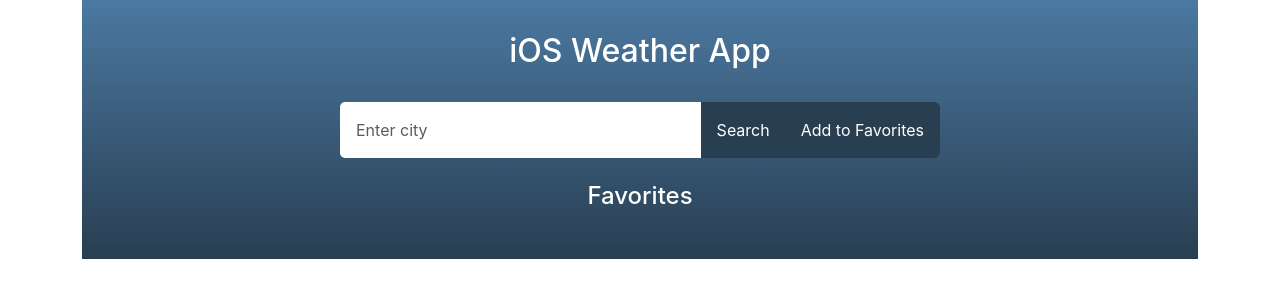
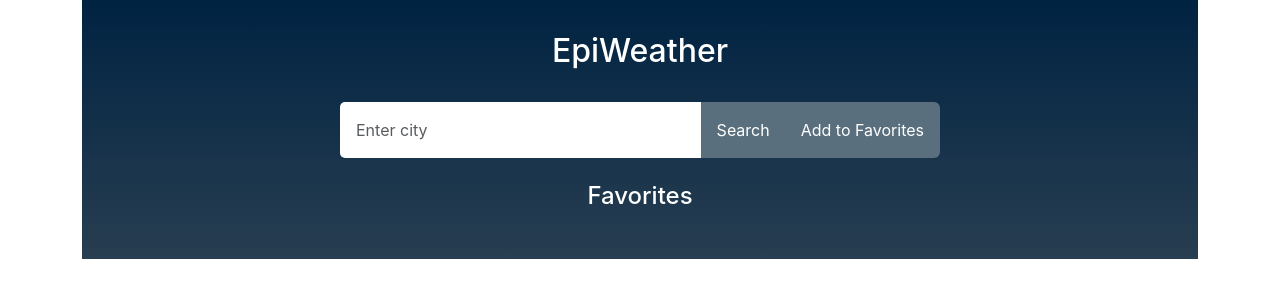
Before and after one commit to fabioran96/epi-weather, a React (Create React App) app: page / in a window 1280 px wide. Shown: the top 300 px of the page. Built offline with nearby package versions, Linux system fonts and the light colour scheme.

Commit message:
update css

```diff
--- a/src/components/homePage.css
+++ b/src/components/homePage.css
@@ -3,8 +3,9 @@
     flex-direction: column;
     align-items: center;
     padding: 2rem;
-    background: linear-gradient(to bottom, #4b79a1, #283e51);
+    background: linear-gradient(to bottom, #002342, #283e51);
     color: #fff;
+    width: 100%;
   }
 
   .homepage-title {
@@ -30,7 +31,7 @@
     border: none;
     padding: 1rem;
     font-size: 1rem;
-    background-color: #283e51;
+    background-color: #5a6f7d;
     border-radius: 0 5px 5px 0;
   }
 
@@ -39,7 +40,7 @@
     border: none;
     padding: 1rem;
     font-size: 1rem;
-    background-color: #283e51;
+    background-color: #5a6f7d;
   }
 
   .favorites-title {
@@ -49,7 +50,7 @@
 
   .favorites-list {
     width: 100%;
-    max-width: 600px;
+    padding: 0;
   }
 
   .favorite-item {
@@ -60,8 +61,8 @@
     background-color: #5a6f7d;
     color: #fff;
     border: none;
-    margin-bottom: 1rem;
-    border-radius: 5px;
+    margin: 0;
+    border-radius: 0;
   }
 
   .favorite-item:hover {
--- a/src/components/homePage.jsx
+++ b/src/components/homePage.jsx
@@ -10,6 +10,9 @@ function HomePage() {
   const [weatherData, setWeatherData] = useState({});
   const navigate = useNavigate();
   const API_KEY = 'de024db4722b5c3363519ef87079fc31';
+
+  const colors = ['#753b4f', '#9fa197', '#8ca79b', '#c3bb8f', '#46bfa6'];
+
 
   useEffect(() => {
     const savedFavorites = JSON.parse(localStorage.getItem('favorites')) || [];
@@ -70,7 +73,7 @@ function HomePage() {
 
   return (
     <div className="homepage">
-      <h1 className="homepage-title">iOS Weather App</h1>
+      <h1 className="homepage-title">EpiWeather </h1>
       <Form onSubmit={handleSearch} className="search-form mb-4">
         <InputGroup>
           <Form.Control
@@ -99,6 +102,7 @@ function HomePage() {
             action
             onClick={() => navigate(`/weather/${fav}`)}
             className="favorite-item"
+            style={{ backgroundColor: colors[index % colors.length] }}
           >
             <div className="favorite-item-content">
               <div className="text-content">
```
